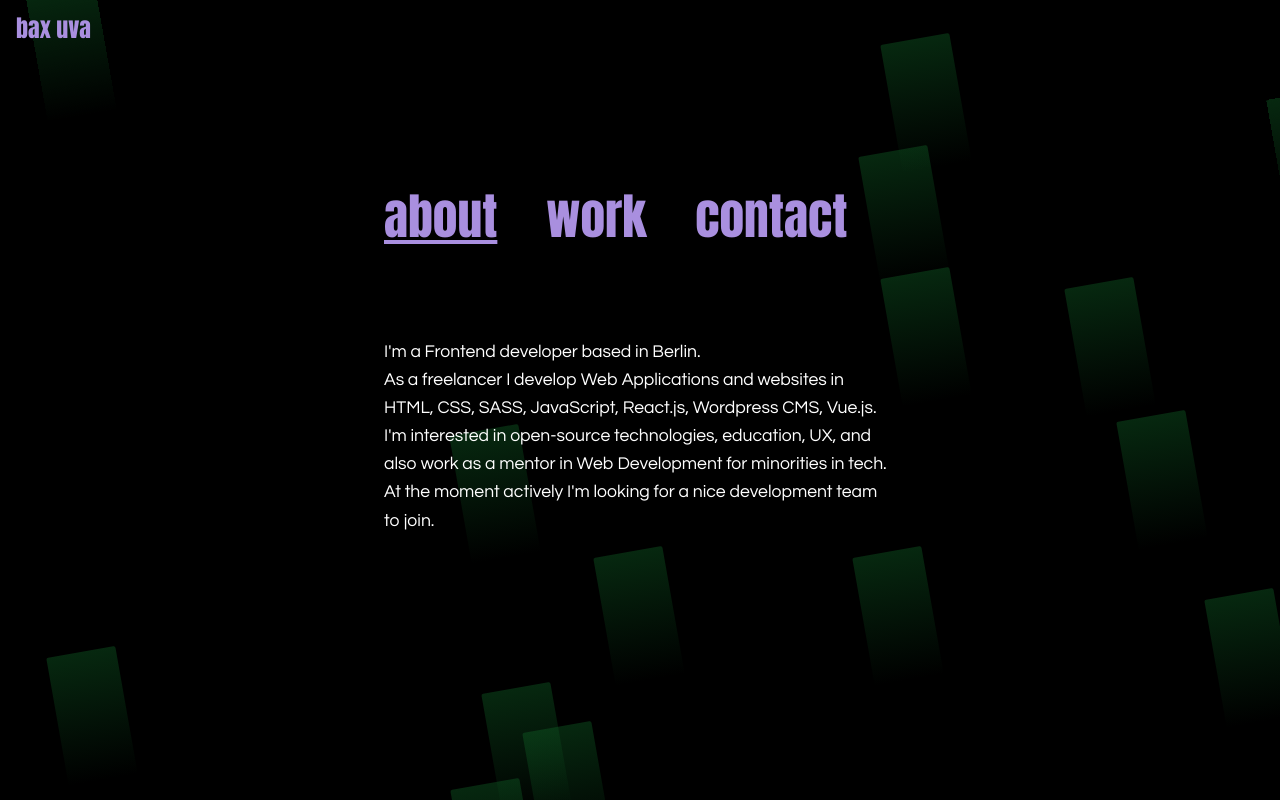
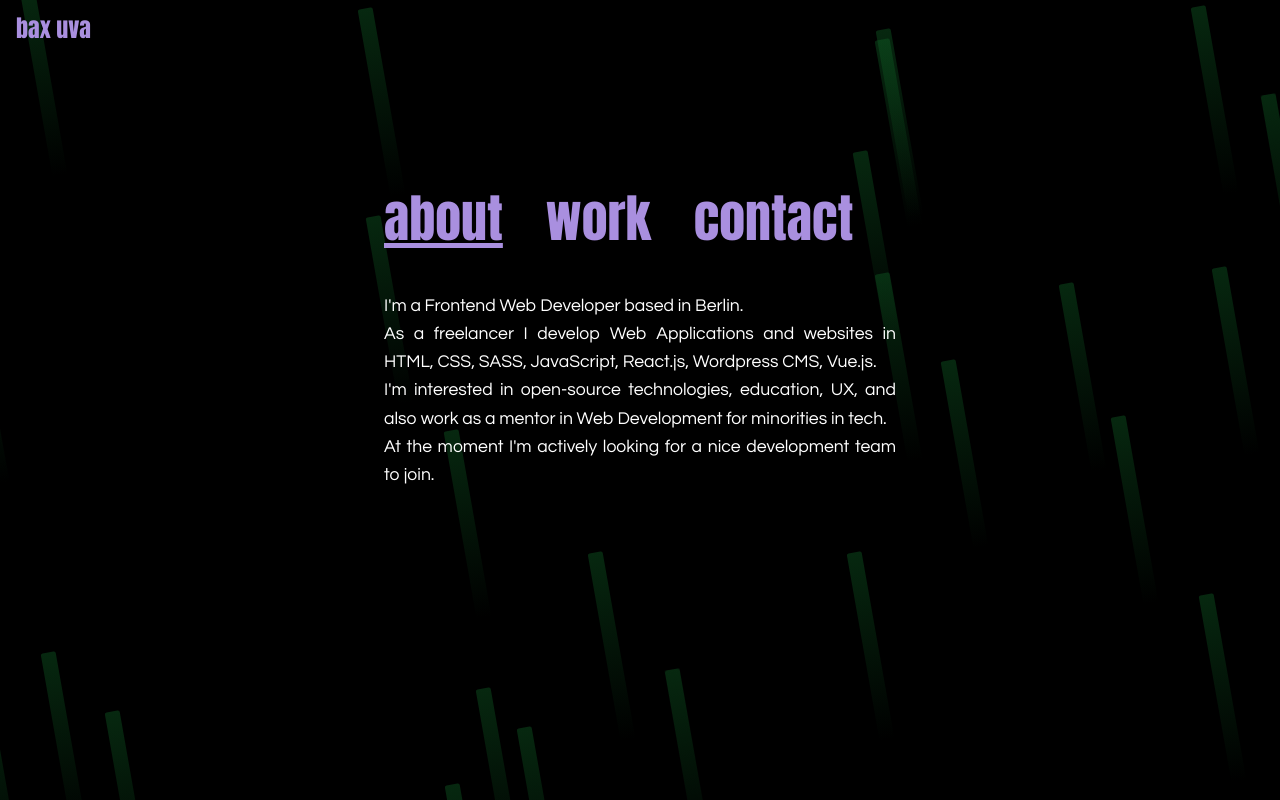
Before and after one commit to bax-uva/website, a Vue app: page / in a window 1280 px wide. Both pictures are taken after a click on the element "about". Built offline with nearby package versions, Linux system fonts and the light colour scheme.

Commit message:
some font adjustments

```diff
--- a/src/App.vue
+++ b/src/App.vue
@@ -89,12 +89,18 @@ h1 {
   }
 }
 h2 {
-  font-size: 4 * $unit;
+  font-size: 4.1 * $unit;
+  @media #{$mobileM} {
+    font-size: 4.8 * $unit;
+  }
+  @media #{$mobileL} {
+    font-size: 5.5 * $unit;
+  }
   @media #{$tablet} {
-    font-size: 4.7 * $unit;
+    font-size: 5.6 * $unit;
   }
   @media #{$desktop} {
-    font-size: 6.2 * $unit;
+    font-size: 6.5 * $unit;
   }
 }
 
@@ -102,6 +108,8 @@ h4 {
   font-size: 2.5 * $unit;
 }
 p {
+  text-align: justify;
+  text-justify: auto;
   margin: 0;
   font-size: 2 * $unit;
   line-height: 150%;
@@ -130,7 +138,7 @@ section {
   }
   @media #{$desktop} {
     width: 40%;
-    margin: 12 * $unit auto;
+    margin: 6 * $unit auto;
   }
 }
 </style>
--- a/src/components/About.vue
+++ b/src/components/About.vue
@@ -1,7 +1,7 @@
 <template>
   <section class="about">
     <p>
-      I'm a Frontend developer based in Berlin.
+      I'm a Frontend Web Developer based in Berlin.
     </p>
     <p>
       As a freelancer I develop Web Applications and websites in HTML, CSS,
@@ -12,7 +12,7 @@
       as a mentor in Web Development for minorities in tech.
     </p>
     <p>
-      At the moment actively I'm looking for a nice development team to join.
+      At the moment I'm actively looking for a nice development team to join.
     </p>
   </section>
 </template>
--- a/src/components/Background.vue
+++ b/src/components/Background.vue
@@ -1,7 +1,7 @@
 <template>
   <div class="background">
     <div
-      v-for="particle in 15"
+      v-for="particle in 25"
       :class="`particle p${particle}`"
       :key="particle"
       :style="{
@@ -29,8 +29,8 @@ export default {
 .particle {
   top: 0;
   left: 0;
-  width: 70px;
-  height: 130px;
+  width: 15px;
+  height: 190px;
   background-image: linear-gradient(
     to top,
     rgba(16, 100, 39, 0),
--- a/src/data/data.json
+++ b/src/data/data.json
@@ -38,7 +38,7 @@
   {
     "title": "Fantasmas",
     "link": "https://bax-uva.github.io/fantasmas/",
-    "description": "Fantasmas is a web experiment, part of and containinhg Renata Passos' master thesis in Visual Arts. It's a website made with HTML and CSS. Web Design: Renata Passos and Bax Uva. Web Development: Bax Uva. Obs: it's for desktop format only.",
+    "description": "Fantasmas is a web experiment, part of and containing Renata Passos' master thesis in Visual Arts. It's a website made with HTML and CSS. Web Design: Renata Passos and Bax Uva. Web Development: Bax Uva. Obs: it's for desktop format only.",
     "githubRepo": "fantasmas",
     "image": "fantasmas.jpg"
   }
--- a/src/styles/_variables.scss
+++ b/src/styles/_variables.scss
@@ -16,4 +16,6 @@ $unit: 8px;
 
 // screen sizes
 $tablet: "(min-width: 768px) and (max-width: 1023px)";
+$mobileM: "(min-width: 375px)";
+$mobileL: "(min-width: 425px)";
 $desktop: "(min-width: 1024px)";
```
